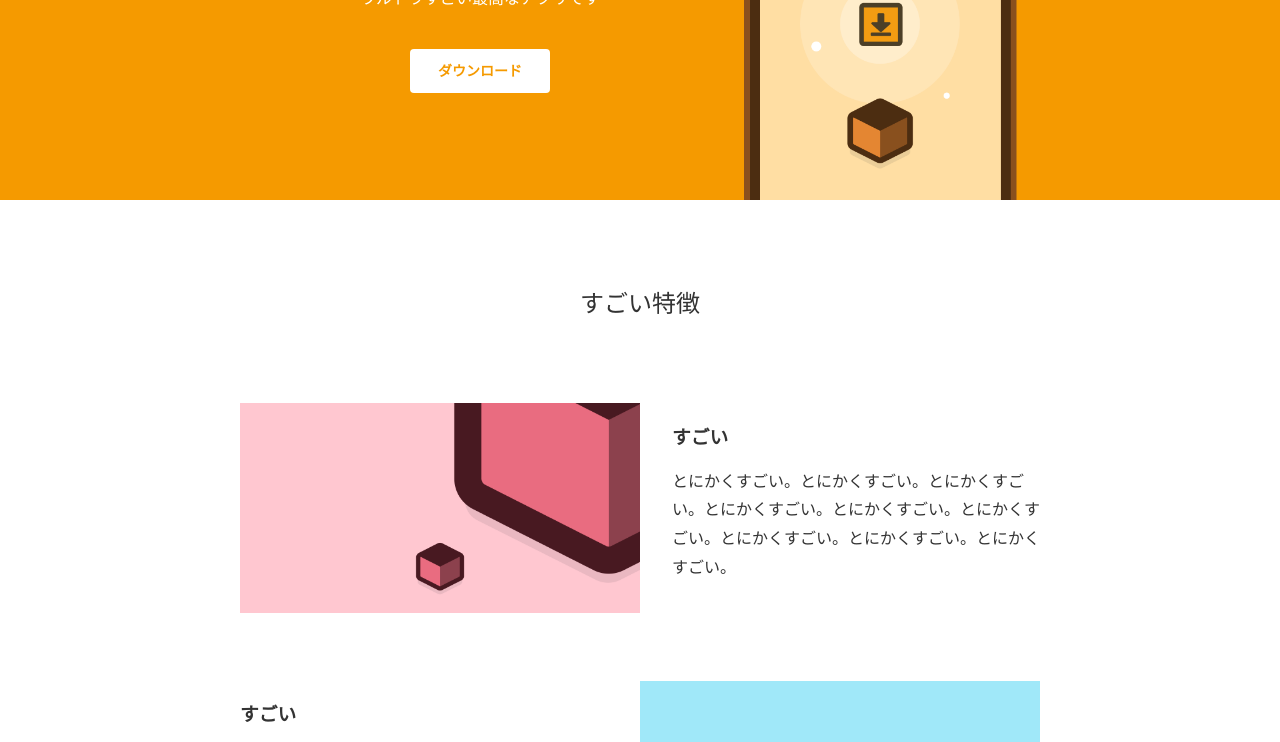
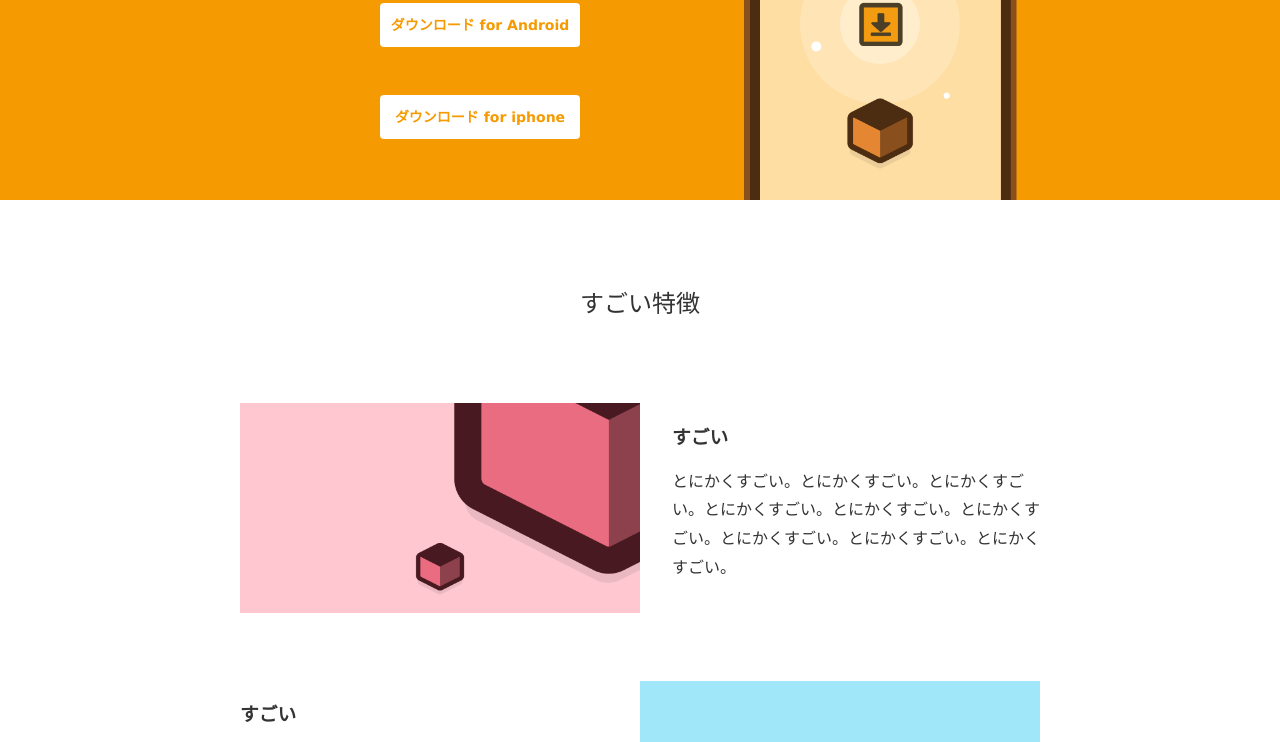
Before and after one commit to Kei-Morikawa/Kei-Morikawa-First.github.io, a plain HTML site: page index.html in a window 1280 px wide. Shown: the part 185-927 px from the top of the page. Drawn offline with Linux system fonts and the light colour scheme.

Commit message:
Add files via upload

```diff
--- a/css/styles.css
+++ b/css/styles.css
@@ -24,7 +24,7 @@ header img{
   background: #fff;
   color:  #f59a00;
   display: block;
-  width: 140px;
+  width: 200px;
   line-height: 44px;
   margin: 40px auto 48px;
   font-size: 14px;
@@ -134,4 +134,5 @@ footer{
   .members li{
     width: 250px;
   }
+
 }
--- a/index.html
+++ b/index.html
@@ -13,7 +13,9 @@
 <div class="info">
   <h1>MJ麻雀</h1>
   <p>ウルトラすごい最高なアプリです</p>
-  <a href="https://play.google.com/store/apps/details?id=jp.co.sega.am2.MJMobile&hl=ja&gl=US" class="btn">ダウンロード</a>
+  <a href="https://play.google.com/store/apps/details?id=jp.co.sega.am2.MJMobile&hl=ja&gl=US" class="btn">ダウンロード for Android</a>
+
+  <a2 href="https://apps.apple.com/jp/app/net%E9%BA%BB%E9%9B%80-mj%E3%83%A2%E3%83%90%E3%82%A4%E3%83%AB/id666206963" class="btn">ダウンロード for iphone</a2>
 </div>
 <div class="pic">
   <img src="img/top.png" >
```
